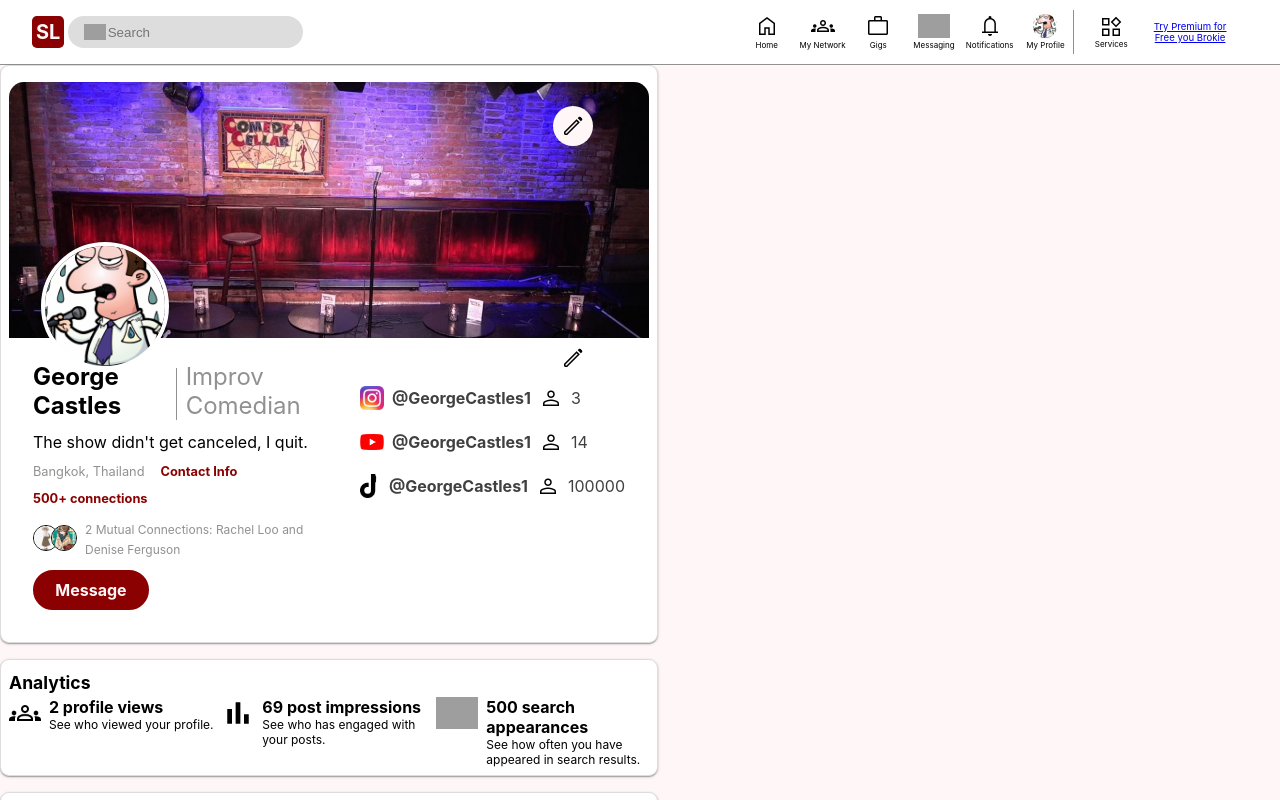
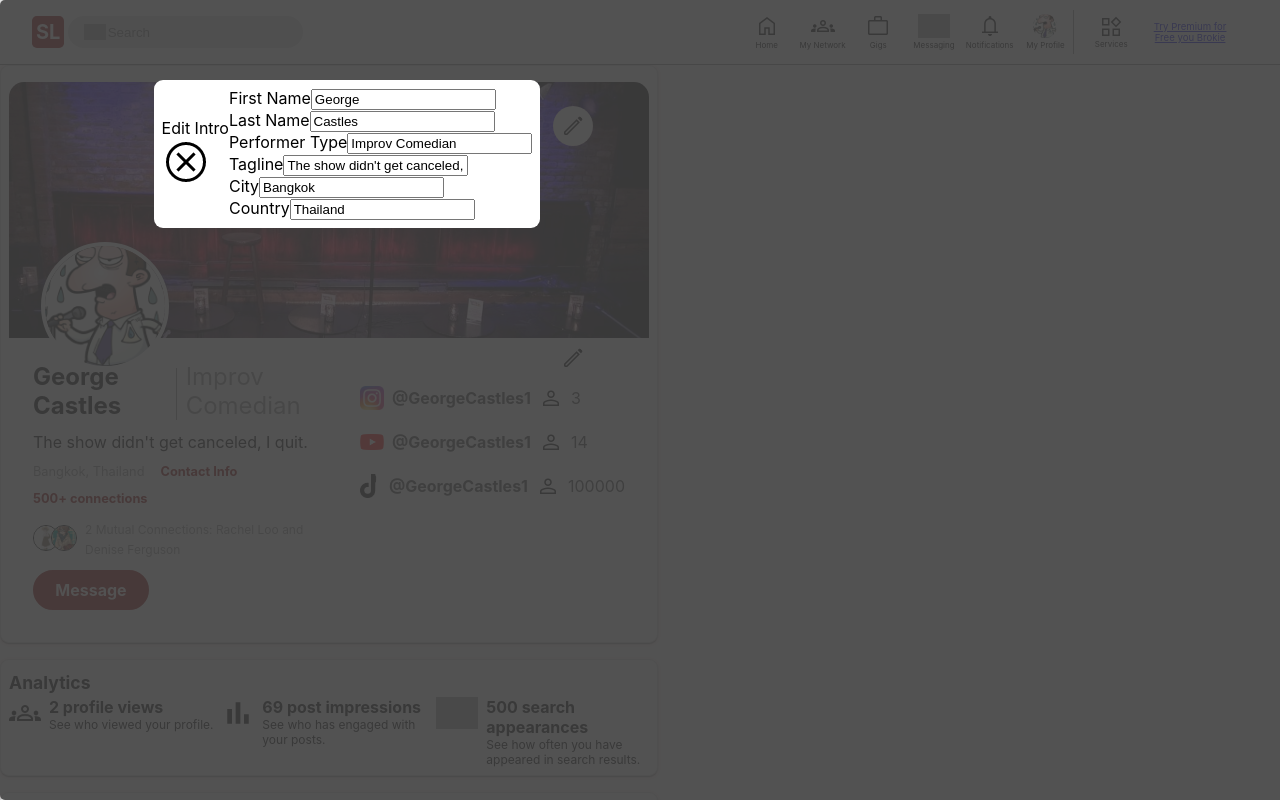
Before and after one commit to inherentspice/set-listed, a React (Create React App) app: page /my-profile in a window 1280 px wide. Both pictures are taken after a click on the picture 573 px from the left and 358 px from the top of the page. Shown: the top 800 px of the page. Built offline with nearby package versions, Linux system fonts and the light colour scheme; grey boxes are pictures that could not be loaded.

Commit message:
began to add edit profile portal function to edit profile hero

```diff
--- a/src/components/profile/profile-hero.tsx
+++ b/src/components/profile/profile-hero.tsx
@@ -1,19 +1,72 @@
-import React from "react";
+import React, {useState} from "react";
+import ReactDOM from "react-dom";
 import { FakeUserData } from "../../dummy-data/fake-users";
 import RachelLoo from "../../media/home/rachel-profile-picture.png";
 import DeniseFerguson from "../../media/home/denise-profile-picture.png";
 import "../../styles/profile-hero.css";
 import Follower from "../../media/icons/follower.png";
 import Edit from "../../media/icons/edit.png";
+import CancelButton from "../../media/icons/cancel.png";
+
 
 export default function ProfileHero() {
+  const [expandedEditProfile, setExpandedEditProfile] = useState<null | number>(null);
+
+  function handleEditProfileClick(id: number): void{
+    setExpandedEditProfile(id);
+  }
+
+  function handleEditProfileClose(): void{
+    setExpandedEditProfile(null);
+  }
+
+  function ShowEditProfileHero() {
+    return ReactDOM.createPortal(
+      <>
+        <div className="expanded-post-cont" key={FakeUserData.id}></div>
+        <div className="expanded-post">
+          <div className="edit-profile-hero-header-cont">
+            <div className="edit-profile-hero-title">Edit Intro</div>
+            <img className="edit-profile-hero-cancel" src={CancelButton} onClick={() => handleEditProfileClose()} />
+          </div>
+          <form>
+            <div className="edit-profile-hero-form-item">
+              <label>First Name</label>
+              <input defaultValue={FakeUserData.userFirstName}></input>
+            </div>
+            <div className="edit-profile-hero-form-item">
+              <label>Last Name</label>
+              <input defaultValue={FakeUserData.userLastName}></input>
+            </div>
+            <div className="edit-profile-hero-form-item">
+              <label>Performer Type</label>
+              <input defaultValue={FakeUserData.subCategory}></input>
+            </div>
+            <div className="edit-profile-hero-form-item">
+              <label>Tagline</label>
+              <input defaultValue={FakeUserData.userTagline}></input>
+            </div>
+            <div className="edit-profile-hero-form-item">
+              <label>City</label>
+              <input defaultValue={FakeUserData.city}></input>
+            </div>
+            <div className="edit-profile-hero-form-item">
+              <label>Country</label>
+              <input defaultValue={FakeUserData.country}></input>
+            </div>
+          </form>
+        </div>
+      </>,
+      document.body
+    );
+  }
 
   return(
     <div className="profile-hero-cont comp">
       <img className="profile-hero-background-edit" src={Edit} />
       <img className="profile-hero-background-img" src={FakeUserData.userBackgroundPicture} alt=""/>
       <img className="profile-hero-profile-img profile-picture-large" src={FakeUserData.userProfilePicture} alt="" />
-      <img className="profile-hero-user-info-edit" src={Edit} />
+      <img className="profile-hero-user-info-edit" src={Edit} onClick={() => handleEditProfileClick(FakeUserData.id)} />
       <div className="profile-hero-user-cont">
         <div className="profile-hero-user-info-cont">
           <div className="profile-hero-user-name-cont">
@@ -52,6 +105,7 @@ export default function ProfileHero() {
           </div>
         </div>
       </div>
+      {expandedEditProfile && <ShowEditProfileHero />}
     </div>
   );
 }
```
